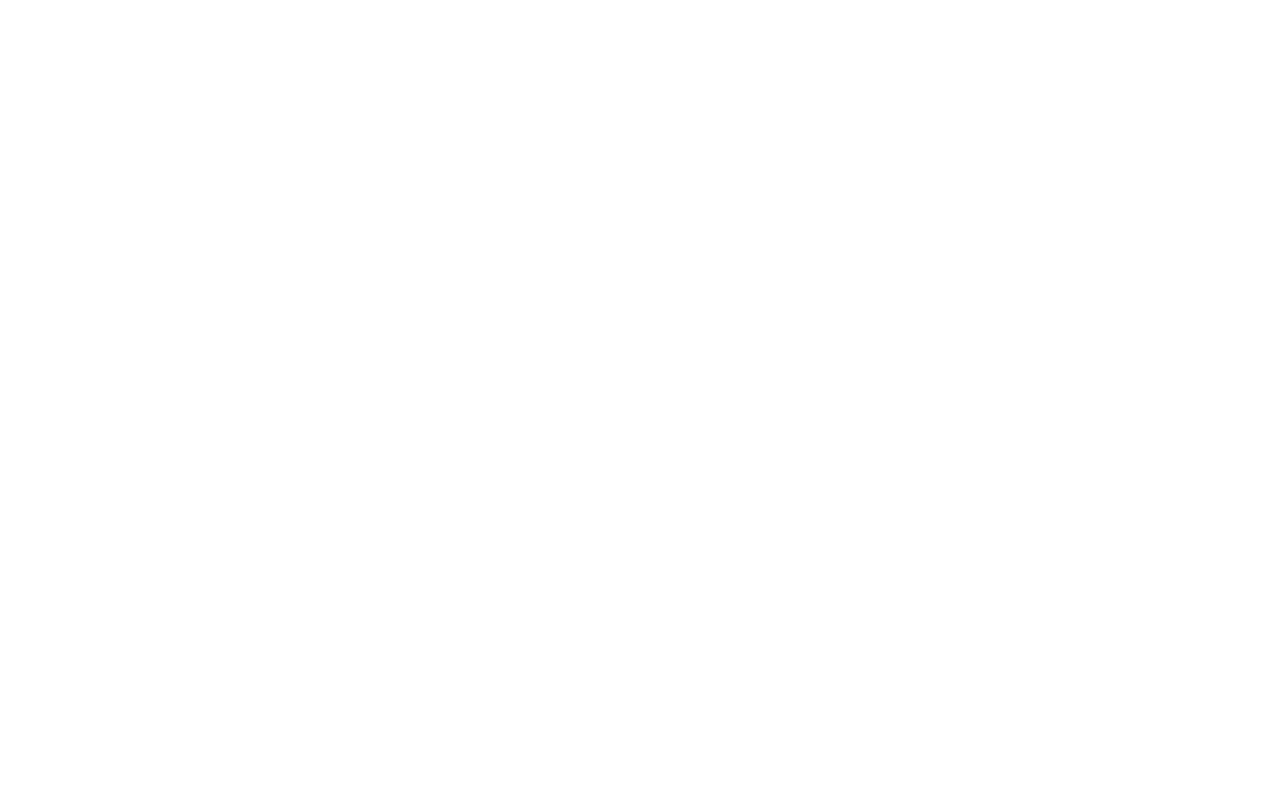
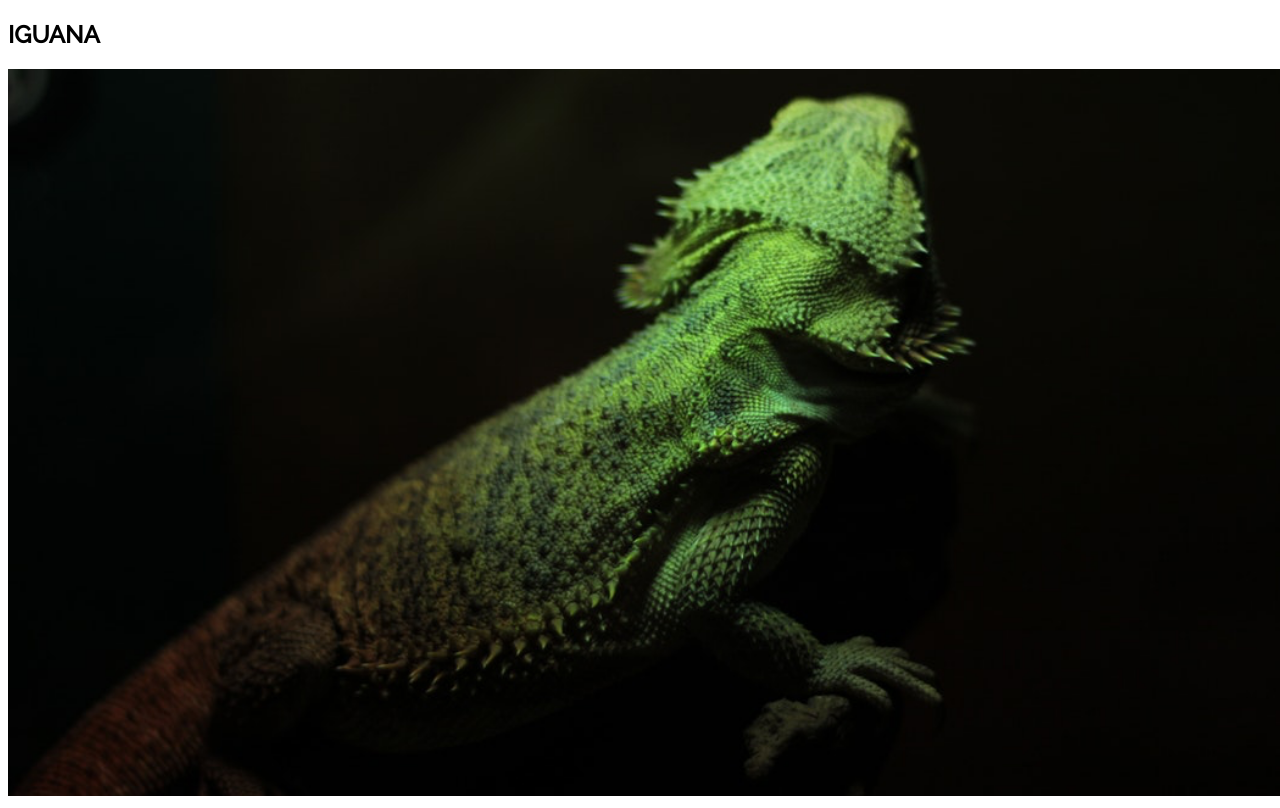
Before and after one commit to Pablofuenza/iguana_page, a plain HTML site: page index.html in a window 1280 px wide. Drawn offline with Linux system fonts and the light colour scheme.

Commit message:
Adding images and building main html

```diff
--- a/assets/css/style.css
+++ b/assets/css/style.css
@@ -0,0 +1,5 @@
+body {
+
+    font-family: 'Raleway', sans-serif;
+
+}
--- a/index.html
+++ b/index.html
@@ -4,9 +4,25 @@
     <meta charset="UTF-8">
     <meta http-equiv="X-UA-Compatible" content="IE=edge">
     <meta name="viewport" content="width=device-width, initial-scale=1.0">
-    <title>Document</title>
-</head>
+    <title>Iguana</title>
+    <link rel="shortcut icon" type="image/png" href="favicon.png"/>
+    <meta name="author" content="Pablo Francisco Fuenzalida Pizarro">
+    <meta name="description" content="Comparte tus conocimientos tomando café">
+    <meta name="keywords" content="charlas, eventos, simposios, tecnología, co-work">
+    <link rel="preconnect" href="https://fonts.gstatic.com">
+    <link href="https://fonts.googleapis.com/css2?family=Raleway:wght@300;500&display=swap" rel="stylesheet">
+    <link rel="stylesheet" href="https://use.fontawesome.com/releases/v5.15.2/css/all.css" integrity="sha384-vSIIfh2YWi9wW0r9iZe7RJPrKwp6bG+s9QZMoITbCckVJqGCCRhc+ccxNcdpHuYu" crossorigin="anonymous">
+    <link rel="stylesheet" href="assets/css/style.css">
 <body>
+
+    <nav>
+        <h1>IGUANA</h1>
+    </nav>
+
+    <header>
+        <img src="./assets/img/bg-header.jpg" alt="Iguana Principal">
+    </header>
+
 
 </body>
 </html>
```
Also changed, not shown: assets/images/bg-header.jpg (added), assets/images/iguana-1.jpg (added), assets/images/iguana-2.jpg (added), assets/images/iguana-3.jpg (added), assets/images/iguana-4.jpg (added), assets/img/bg-header.jpg (added), assets/img/iguana-1.jpg (added), assets/img/iguana-2.jpg (added), assets/img/iguana-3.jpg (added), assets/img/iguana-4.jpg (added).
